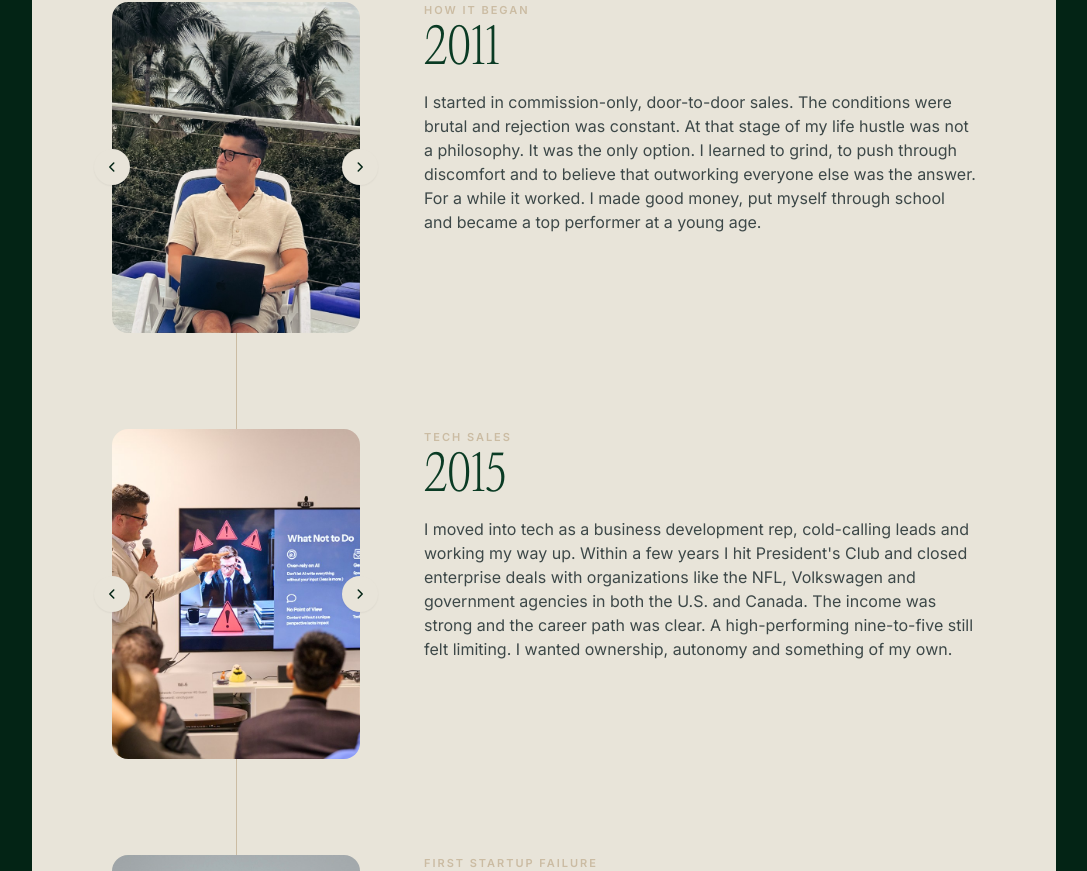
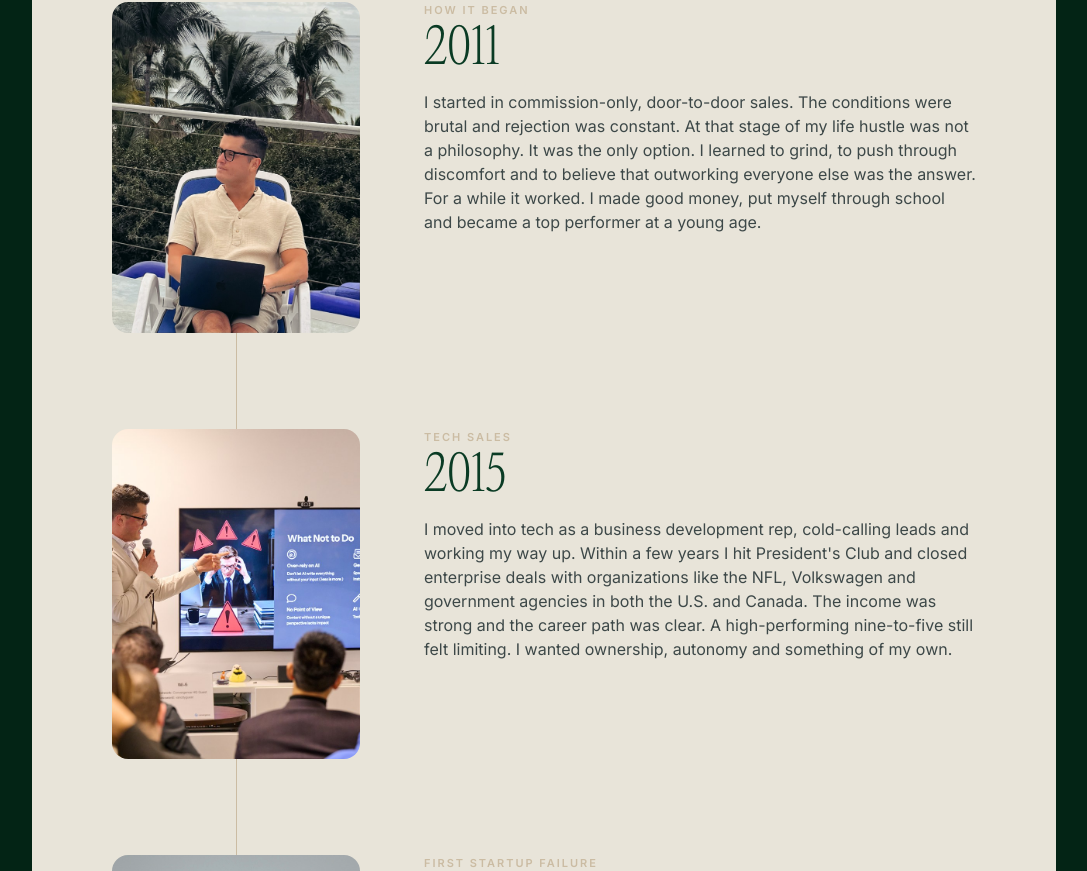
Before and after one commit to thenikvassev/nikvassev-site, a Next.js app: page /about in a window 1280 px wide. Shown: the part 3188-4059 px from the top of the page, without its empty margins (96-1183 px from the left). Built offline with nearby package versions, Linux system fonts and the light colour scheme; what @nitrosend/sdk would draw is missing.

Commit message:
Remove timeline photo sliders — one image per year

```diff
--- a/src/components/TimelineEntryMedia.tsx
+++ b/src/components/TimelineEntryMedia.tsx
@@ -1,41 +1,14 @@
-"use client";
-
 import Image from "next/image";
-import { useState } from "react";
 
 type Props = {
   images: readonly string[];
   alt: string;
 };
 
-function Chevron({ direction }: { direction: "prev" | "next" }) {
-  return (
-    <svg viewBox="0 0 16 16" className="h-3.5 w-3.5" fill="none" aria-hidden>
-      <path
-        d={
-          direction === "prev"
-            ? "M10 3.5 5.5 8 10 12.5"
-            : "M6 3.5 10.5 8 6 12.5"
-        }
-        stroke="currentColor"
-        strokeWidth="1.75"
-        strokeLinecap="round"
-        strokeLinejoin="round"
-      />
-    </svg>
-  );
-}
-
+/** One photo per timeline year — no carousel. */
 export function TimelineEntryMedia({ images, alt }: Props) {
-  const [index, setIndex] = useState(0);
-  const count = images.length;
-  const src = images[index] ?? images[0];
-
+  const src = images[0];
   if (!src) return null;
-
-  function step(delta: number) {
-    setIndex((current) => (current + delta + count) % count);
-  }
 
   return (
     <div className="relative w-full">
@@ -48,22 +21,6 @@ export function TimelineEntryMedia({ images, alt }: Props) {
           sizes="(min-width: 768px) 248px, 216px"
         />
       </div>
-      <button
-        type="button"
-        aria-label="Previous photo"
-        onClick={() => step(-1)}
-        className="absolute left-0 top-1/2 z-10 flex h-9 w-9 -translate-x-1/2 -translate-y-1/2 items-center justify-center rounded-full bg-cream text-forest-dark shadow-sm transition-colors hover:bg-white focus-visible:outline focus-visible:outline-2 focus-visible:outline-offset-2 focus-visible:outline-forest"
-      >
-        <Chevron direction="prev" />
-      </button>
-      <button
-        type="button"
-        aria-label="Next photo"
-        onClick={() => step(1)}
-        className="absolute right-0 top-1/2 z-10 flex h-9 w-9 translate-x-1/2 -translate-y-1/2 items-center justify-center rounded-full bg-cream text-forest-dark shadow-sm transition-colors hover:bg-white focus-visible:outline focus-visible:outline-2 focus-visible:outline-offset-2 focus-visible:outline-forest"
-      >
-        <Chevron direction="next" />
-      </button>
     </div>
   );
 }
```
